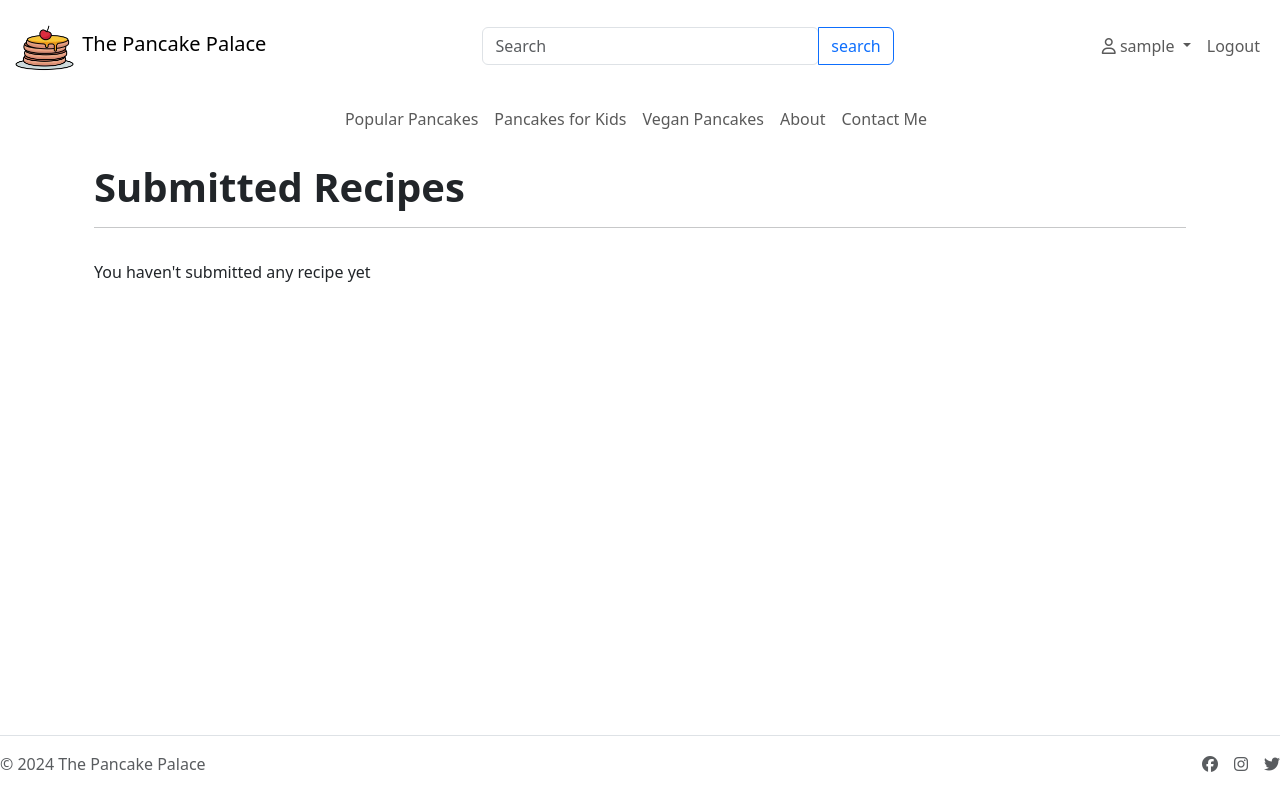
After one commit to vega-2135/the_pancake_palace, a Django app: page /submitted-recipes/ in a window 1280 px wide. The commit adds this page. Run offline with Django 4.2, Linux system fonts and the light colour scheme; the visitor is signed in with stand-in values (Sample User, id 1); data that the repository does not hold is empty; parts of the project's set-up code (start-up, migrations or seed data) failed here and were passed over; some libraries are stand-ins or nearby versions.

Commit message:
Add functionality to delete recipes and to display submitted recipes
* Additionally the submitted recipes and confirm deletion of recipe
  pages were added.

Signed-off-by: Carolina Romero Carrasco <mcarolinarc28@gmail.com>

```diff
--- a/recipes/urls.py
+++ b/recipes/urls.py
@@ -13,5 +13,8 @@ urlpatterns = [
     path('saved-recipes/', views.saved_recipes, name='saved_recipes'),
     path('remove/<slug:slug>/', views.remove_recipe, name='remove_recipe'),
     path('like/<slug:slug>/', views.like_recipe, name='like_recipe'),
-    path('share/', views.ShareRecipe.as_view(), name='share_recipe')
+    path('share/', views.ShareRecipe.as_view(), name='share_recipe'),
+    path('edit/<slug:slug>', views.EditRecipe.as_view(),name='edit_recipe'),
+    path('delete/<slug:slug>', views.DeleteRecipe.as_view(),name='delete_recipe'),
+    path('submitted-recipes/', views.SubmittedRecipes.as_view(), name='submitted_recipes'),
 ]
--- a/recipes/views.py
+++ b/recipes/views.py
@@ -4,6 +4,7 @@ from django.views import generic, View
 from django.contrib import messages
 from django.http import HttpResponse, HttpResponseRedirect
 from django.urls import reverse_lazy
+from django.views.generic import ListView
 from django.views.generic.edit import CreateView, UpdateView, DeleteView
 from .models import Recipe, Comment
 import re
@@ -173,7 +174,7 @@ class ShareRecipe(LoginRequiredMixin, CreateView):
     model = Recipe
     form_class = RecipeForm
     template_name = 'share_recipe.html'
-    #success_url = reverse_lazy('shared_recipes')
+    #success_url = reverse_lazy('submitted_recipes')
 
     def get_context_data(self, **kwargs):
         # Add ingredients formset, preparation formset and page title to context.
@@ -262,7 +263,7 @@ class EditRecipe(LoginRequiredMixin, RecipeOwnership, UpdateView):
     model = Recipe
     form_class = RecipeForm
     template_name = 'share_recipe.html'
-    success_url = reverse_lazy('share_recipe')
+    success_url = reverse_lazy('submitted_recipes')
 
     def get_context_data(self, **kwargs):
         context = super().get_context_data(**kwargs)
@@ -330,6 +331,46 @@ class EditRecipe(LoginRequiredMixin, RecipeOwnership, UpdateView):
             return super().form_valid(form)
 
 
+class DeleteRecipe(LoginRequiredMixin, RecipeOwnership, DeleteView):
+    '''
+    Allow authenticated user that passes RecipeOwnership to delete recipes.
+    '''
+    model = Recipe
+    template_name = 'confirm_deletion_recipe.html'
+    success_url = reverse_lazy('submitted_recipes')
+    success_message = "Recipe successfully deleted"
+
+    def get_context_data(self, **kwargs):
+        context = super().get_context_data(**kwargs)
+        context['page_title'] = 'Delete Recipe'
+        return context
+
+    # Display success message
+    def delete(self, request, *args, **kwargs):
+        messages.success(self.request, self.success_message)
+        return super().delete(request, *args, **kwargs)
+
+
+class SubmittedRecipes(LoginRequiredMixin, ListView):
+    '''
+    Display recipes that the user has shared.
+    '''
+    template_name = 'submitted_recipes.html'
+    paginate_by = 6
+
+    def get_context_data(self, **kwargs):
+        context = super().get_context_data(**kwargs)
+        context['page_title'] = 'My Submitted Recipes'
+        return context
+
+    def get_queryset(self):
+        # Return all recipes that user has written,
+        # in reverse order of created date.
+        shared_recipes = Recipe.objects.filter(
+            author=self.request.user
+        ).order_by('-created_on')
+        return shared_recipes
+
 @login_required
 def saved_recipes(request):
     queryset = Recipe.objects.filter(status=1)
--- a/templates/base.html
+++ b/templates/base.html
@@ -6,6 +6,7 @@
 {% url 'account_signup' as signup_url %}
 {% url 'account_logout' as logout_url %}
 {% url 'saved_recipes' as saved_recipes_url %}
+{% url 'submitted_recipes' as submitted_recipes_url %}
 
 <!DOCTYPE html>
 <html lang="en">
@@ -84,7 +85,7 @@
                             <li>
                                 <hr class="dropdown-divider">
                             </li>
-                            <li><a class="dropdown-item" href="">Submited Recipes</a></li>
+                            <li><a class="dropdown-item" href="{% url 'submitted_recipes' %}">Submitted Recipes</a></li>
                             <li>
                                 <hr class="dropdown-divider">
                             </li>
--- /dev/null
+++ b/templates/submitted_recipes.html
@@ -0,0 +1,62 @@
+{% extends 'base.html' %} {% block content %}
+{% load static %}
+
+<div class="container-fluid">
+    <h1 class="save">Submitted Recipes</h1>
+    <hr>
+    <div class="row">
+
+        <!-- Recipes Column -->
+        <div class="col-12 mt-3 left">
+            <div class="row">
+                {% if recipe_list %}
+                    {% for recipe in recipe_list %}
+                        <div class="col-md-4">
+                            <div class="card mb-4">
+                                <div class="card-body">
+                                    <div class="image-container">
+                                        <div class="image-flash">
+                                            <p class="author">Author: {{ recipe.author }}</p>
+                                        </div>
+                                    </div>
+                                    <a href="{% url 'recipe_detail' recipe.slug %}">
+                                        <h2 class="card-title">{{ recipe.title }}</h2>
+                                    </a>
+                                    <hr>
+                                    <p class="card-text text-muted h6">{{ recipe.created_on }}</p>
+                                    <div>
+                                        <a href="{% url 'remove_recipe' recipe.slug %}" class="btn btn-outline-primary">Remove</a>
+                                    </div>
+                                </div>
+                            </div>
+                        </div>
+                        {% if forloop.counter|divisibleby:3 %}
+                            </div><div class="row">
+                        {% endif %}
+                    {% endfor %}
+                {% else %}
+                    <div class="col-12">
+                        <p>You haven't submitted any recipe yet</p>
+                    </div>
+                {% endif %}
+            </div>
+        </div>
+    </div>
+    {% if is_paginated %}
+        <nav aria-label="Page navigation">
+            <ul class="pagination justify-content-center">
+                {% if page_obj.has_previous %}
+                    <li>
+                        <a href="?page={{ page_obj.previous_page_number }}" class="page-link">&laquo; PREV</a>
+                    </li>
+                {% endif %}
+                {% if page_obj.has_next %}
+                    <li><a href="?page={{ page_obj.next_page_number }}" class="page-link"> NEXT &raquo;</a></li>
+                {% endif %}
+            </ul>
+        </nav>
+    {% endif %}
+</div>
+
+
+{% endblock %}
```
Also changed, not shown: templates/confirm_deletion_recipe.html (added, +17 -0 lines).
